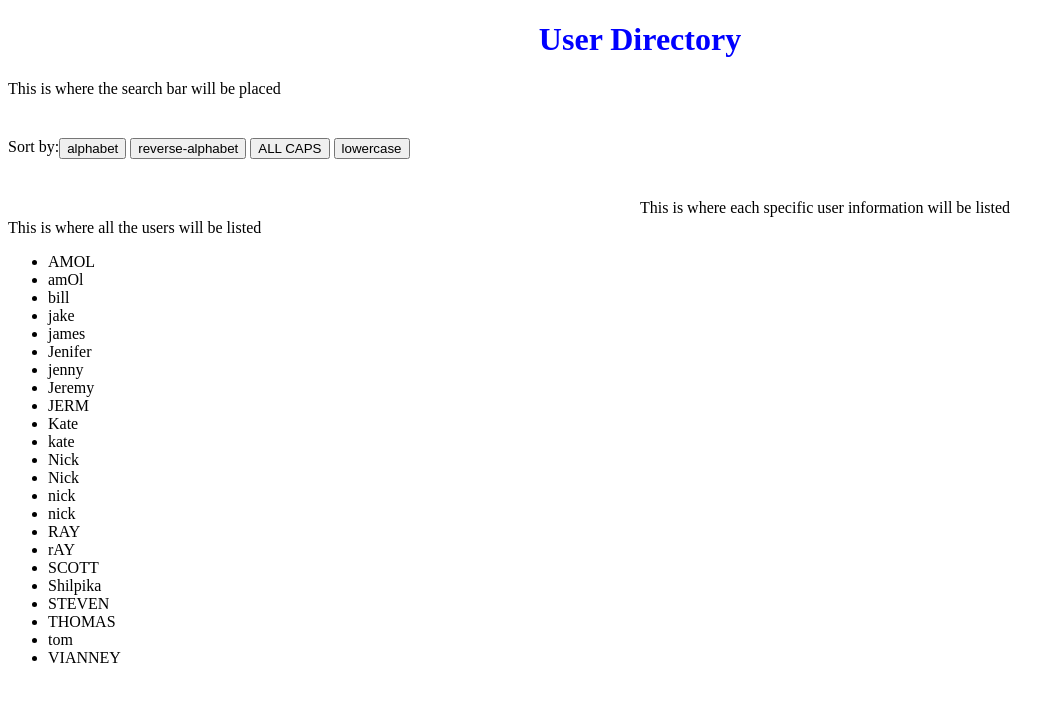
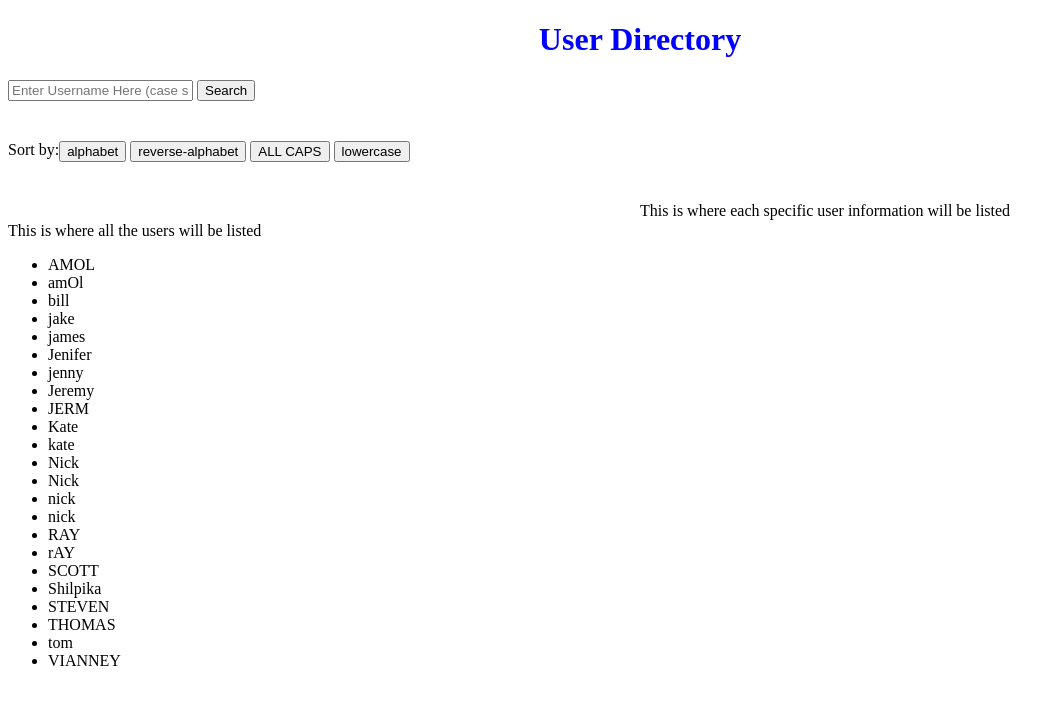
Before and after one commit to Aphinith/SortMyUsers, a website: page public/index.html in a window 1280 px wide. Shown: the whole page, without its empty margins (0-1064 px from the left). Drawn offline with Linux system fonts and the light colour scheme.

Commit message:
create search bar

```diff
--- a/public/index.html
+++ b/public/index.html
@@ -9,7 +9,10 @@
   <h1>User Directory</h1>
 
   <div class="seach-bar">
-    This is where the search bar will be placed
+    <form onsubmit="searchUsers(); return false">
+      <input type="text" placeholder="Enter Username Here (case sensitive)" name="searchUsername">
+      <input type="submit" value="Search">
+    </form>
   </div>
 
   <div class="sorting-options">
@@ -35,5 +38,6 @@
   </div>
 
 <script src="js/app.js"></script>
+<script src="js/searchBar.js"></script>
 </body>
 </html>
--- /dev/null
+++ b/public/js/searchBar.js
@@ -0,0 +1,3 @@
+var searchUsers = function() {
+  alert('looking for a user!!!!');
+}
```
